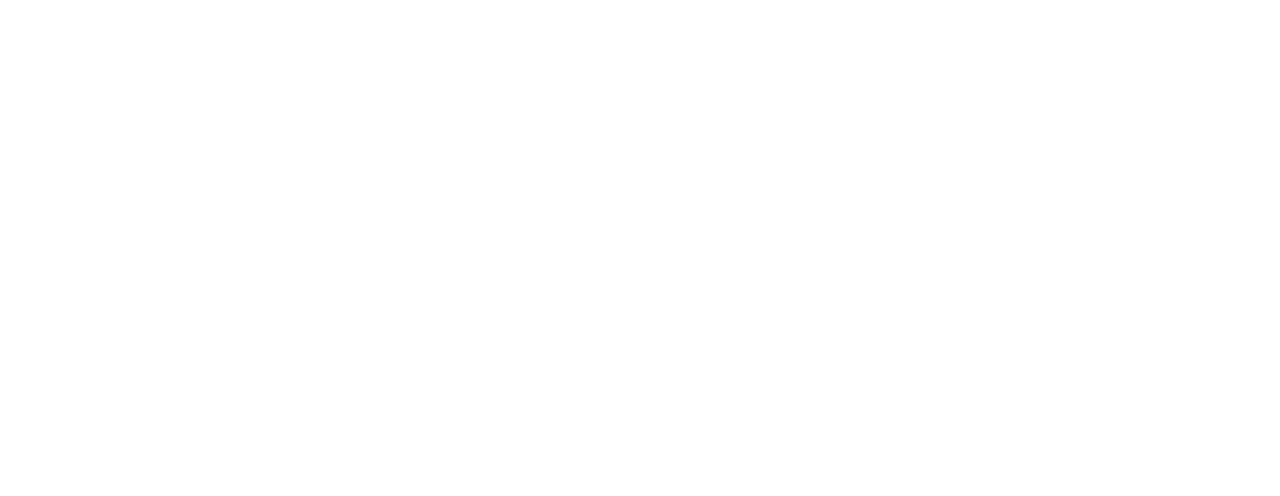
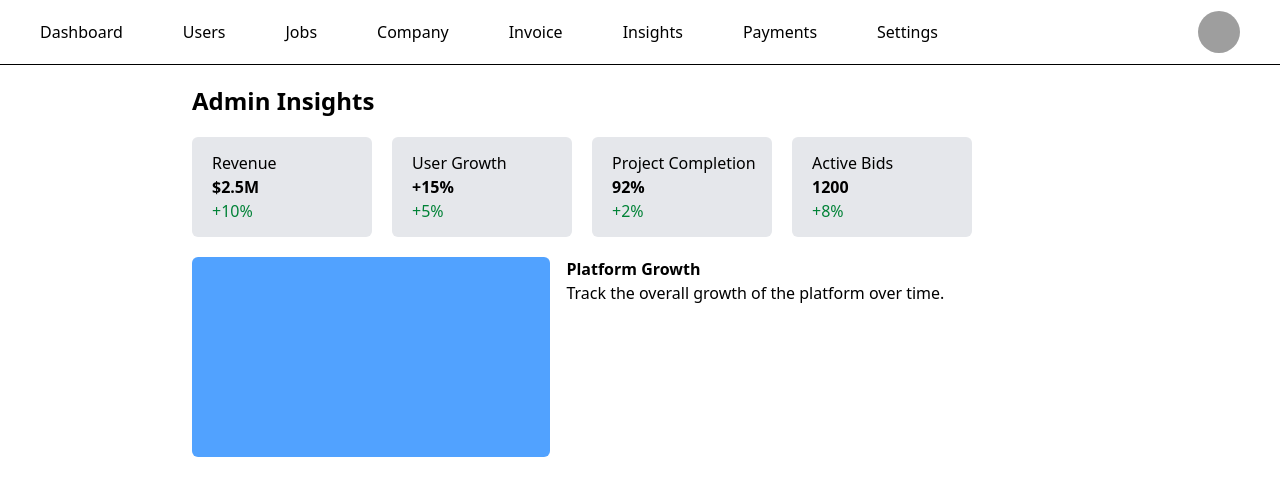
Before and after one commit to vikashkumar97983282-glitch/Talent-Talk-using-React, a React (Vite) app in the folder Talent_talk/: page /insights in a window 1280 px wide. Before the commit this address had no page. Shown: the top 496 px of the page. Built offline with nearby package versions, Linux system fonts and the light colour scheme; grey boxes are pictures that could not be loaded; what ag-charts-community would draw is missing.

Commit message:
insights page and container created.

```diff
--- a/Talent_talk/src/App.jsx
+++ b/Talent_talk/src/App.jsx
@@ -9,6 +9,7 @@ import DashboardPage from './admin/dashboard/dashboardpage'
 import Job from './jobs/jobs'
 import Payments from './payments/payments'
 import Invoice from './invoice/invoice'
+import Insights from './insights/insights'
 
 
 function App() {
@@ -25,6 +26,7 @@ function App() {
           <Route path='/jobs' element={<Job/>}/>
           <Route path='/payments' element={<Payments/>}/>
           <Route path='/invoice' element={<Invoice/>}/>
+          <Route path='/insights' element={<Insights/>}/>
         </Routes>
       </div>
     </>
--- /dev/null
+++ b/Talent_talk/src/insights/insights.jsx
@@ -0,0 +1,56 @@
+import React from "react";
+import Navbar from "../users/navbar";
+import InsightsContainer from "./insightsContainer";
+import InsightsCard from "./insightsCard";
+
+
+function Insights(){
+
+    const adminCont = [
+  {
+    title: "Revenue",
+    value: "$2.5M",
+    change: "+10%"
+  },
+  {
+    title: "User Growth",
+    value: "+15%",
+    change: "+5%"
+  },
+  {
+    title: "Project Completion",
+    value: "92%",
+    change: "+2%"
+  },
+  {
+    title: "Active Bids",
+    value: "1200",
+    change: "+8%"
+  }
+];
+
+
+    return (
+        <div>
+            <Navbar/>
+            <div className="h-100% w-full flex flex-wrap justify-center">
+            <div className="h-100% w-[70%] mb-10">
+                <div className="flex flex-wrap justify-between mt-5 mb-5">
+                    <h1 className="font-bold text-2xl">Admin Insights</h1>
+                </div>
+                <div className="flex flex-wrap gap-5">
+                    {adminCont.map((elem,idx)=>{
+                        return <InsightsContainer key={idx} title={elem.title} value={elem.value} change={elem.change}/>
+                    })}
+                </div>
+                <InsightsCard/>
+
+
+
+            </div>
+        </div>
+        </div>
+    )
+}
+
+export default Insights;
--- /dev/null
+++ b/Talent_talk/src/insights/insightsCard.jsx
@@ -0,0 +1,19 @@
+import React from "react";
+
+
+
+function InsightsCard(){
+
+    return (
+        <div className="flex flex-wrap mt-5 gap-4">
+            <div className="h-50 w-[40%] bg-blue-400 rounded-md">
+            </div>
+            <div>
+                <h1 className="font-bold">Platform Growth</h1>
+                <p>Track the overall growth of the platform over time.</p>
+            </div>
+        </div>
+    )
+}
+
+export default InsightsCard;
--- /dev/null
+++ b/Talent_talk/src/insights/insightsContainer.jsx
@@ -0,0 +1,17 @@
+import React from "react";
+
+
+function InsightsContainer(props){
+
+    return (
+        <div className='w-45 bg-gray-200 h-25 rounded-md flex items-center'>
+            <div className="ml-5">
+                <h1>{props.title}</h1>
+                <h2 className="font-bold">{props.value}</h2>
+                <h3 className="text-green-700 " >{props.change}</h3>
+            </div>
+        </div>
+    )
+}
+
+export default InsightsContainer;
```
